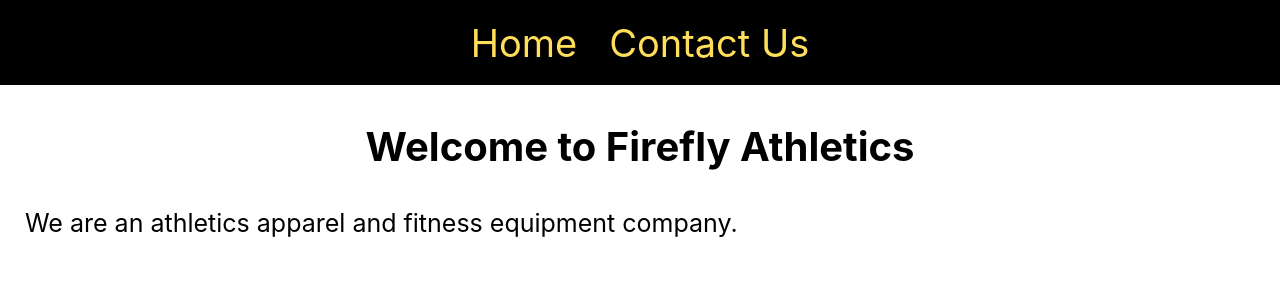
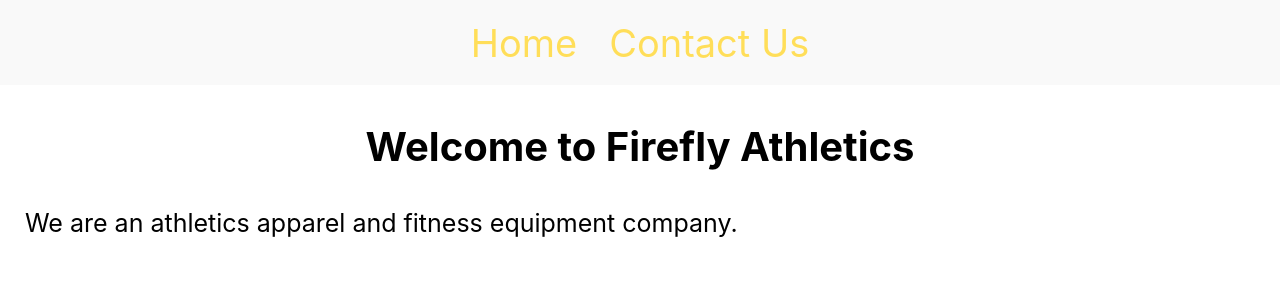
Before and after one commit to ericrothmuller/fireflyathletics, a React (Create React App) app in the folder fireflyathletics/: page / in a window 1280 px wide. Shown: the top 300 px of the page. Built offline with nearby package versions, Linux system fonts and the light colour scheme.

Commit message:
Updated color scheme in NavbarElements.js

```diff
--- a/fireflyathletics/src/components/Navbar/NavbarElements.js
+++ b/fireflyathletics/src/components/Navbar/NavbarElements.js
@@ -3,7 +3,7 @@
 import styled from "styled-components";
 
 export const Nav = styled.nav`
-  background: #000000;
+  background: #F9F9F9;
   height: 85px;
   display: flex;
   justify-content: center;
```
